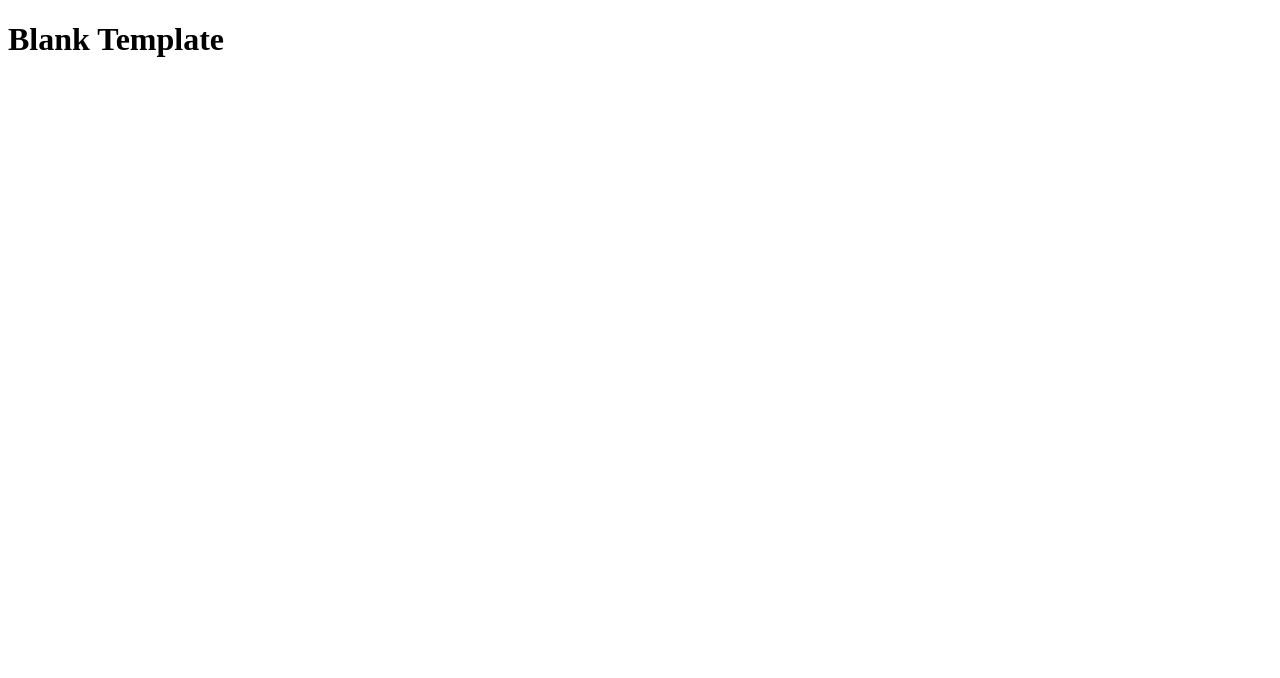
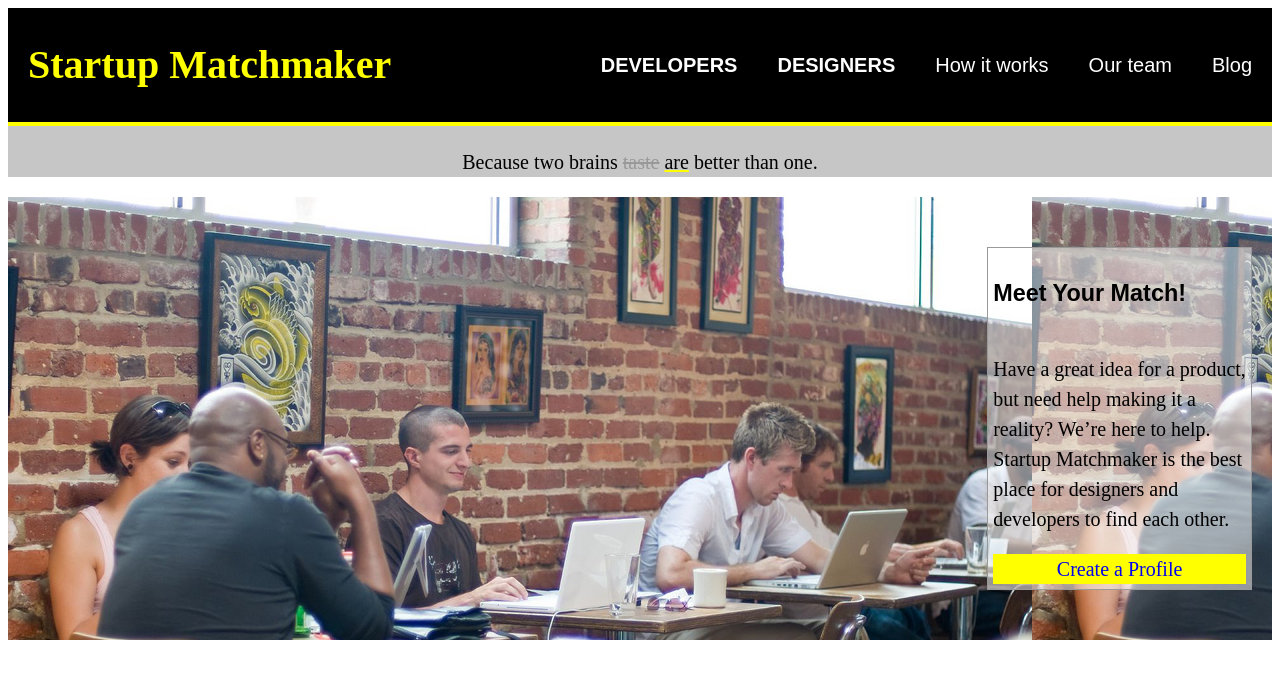
Before and after one commit to wdi-red-coral/hw-week_02-day_02-html-css-flexbox, a plain HTML site: page starter_code/index.html in a window 1280 px wide. Drawn offline with Linux system fonts and the light colour scheme.

Commit message:
completed 3/5 page's sections

```diff
--- a/starter_code/index.html
+++ b/starter_code/index.html
@@ -5,6 +5,42 @@
     <link rel="stylesheet" href="main.css">
 </head>
 <body>
-    <h1>Blank Template</h1>
+
+    <header>
+        <h1>Startup Matchmaker</h1>
+        <nav>
+            <a href=""><strong>DEVELOPERS</strong></a>
+            <a href=""><strong>DESIGNERS</strong></a>
+
+            <a href="">How it works</a>
+            <a href="">Our team</a>
+            <a href="">Blog</a>
+        </nav>
+    </header>
+
+    <section>
+        <p>Because two brains <span class="sp">taste</span> <span class="spa">are</span> better than one.</p>
+    </section>
+
+    <div class="parent">
+
+        <div class="special">
+            <h3>Meet Your Match!</h3>
+            <p>Have a great idea for a product, but need help making it a reality? We’re here to help. Startup Matchmaker is the best
+            place for designers and developers to find each other.</p>
+            <a href="#" class="button">Create a Profile</a>
+        </div>
+    </div>
+
+    <div class="container">
+        <div></div>
+        <div></div>
+        <div></div>
+    </div>
+
+    <footer>
+        <p></p>
+    </footer>
+
 </body>
 </html>
--- a/starter_code/main.css
+++ b/starter_code/main.css
@@ -0,0 +1,76 @@
+body{
+font-family: 'Source Sans Pro', sans-serif;
+font-size: 20px;
+line-height: 1.5;
+}
+/********* First/Header Section *********/
+header {
+    background-color: black;
+    border-bottom: 4px solid yellow;
+    display:flex;
+    justify-content: space-between;
+}
+h1{
+    color: yellow;
+    font-family: 'Merriweather', serif;
+    padding-left: 20px;
+}
+nav {
+display: flex;
+align-items: center;
+}
+nav a {
+    text-decoration: none;
+    color: white;
+    padding: 20px;
+}
+nav a strong{
+    font-family: 'Oswald', sans-serif;
+}
+
+/********* Second Section *********/
+section{
+  background-color: #C6C6C6;
+  height: 100%;
+  padding-top: 1px;
+}
+p{
+    font-family: 'Merriweather', serif;
+    text-align: center;
+}
+
+.sp{
+    color: #999;
+    text-decoration: line-through;
+}
+
+.spa{
+    text-decoration: underline yellow;
+}
+
+/********* Third Section *********/
+.parent{
+    background: url(images/coworking.jpg);
+    display: flex;
+    justify-content: flex-end;
+}
+.special{
+    border: 1px solid #999;
+    background-color: rgb(255, 255, 255, 0.5);
+    width: 20%;
+    margin: 50px 20px 50px 0;
+    display: flex;
+    flex-direction: column;
+    padding: 5px;
+}
+.button{
+    font-family: 'Merriweather', serif;
+    background-color: yellow;
+    text-align: center;
+    text-decoration: none;
+}
+.special p{
+    text-align: left;
+}
+
+/********* Fourth Section *********/
```
